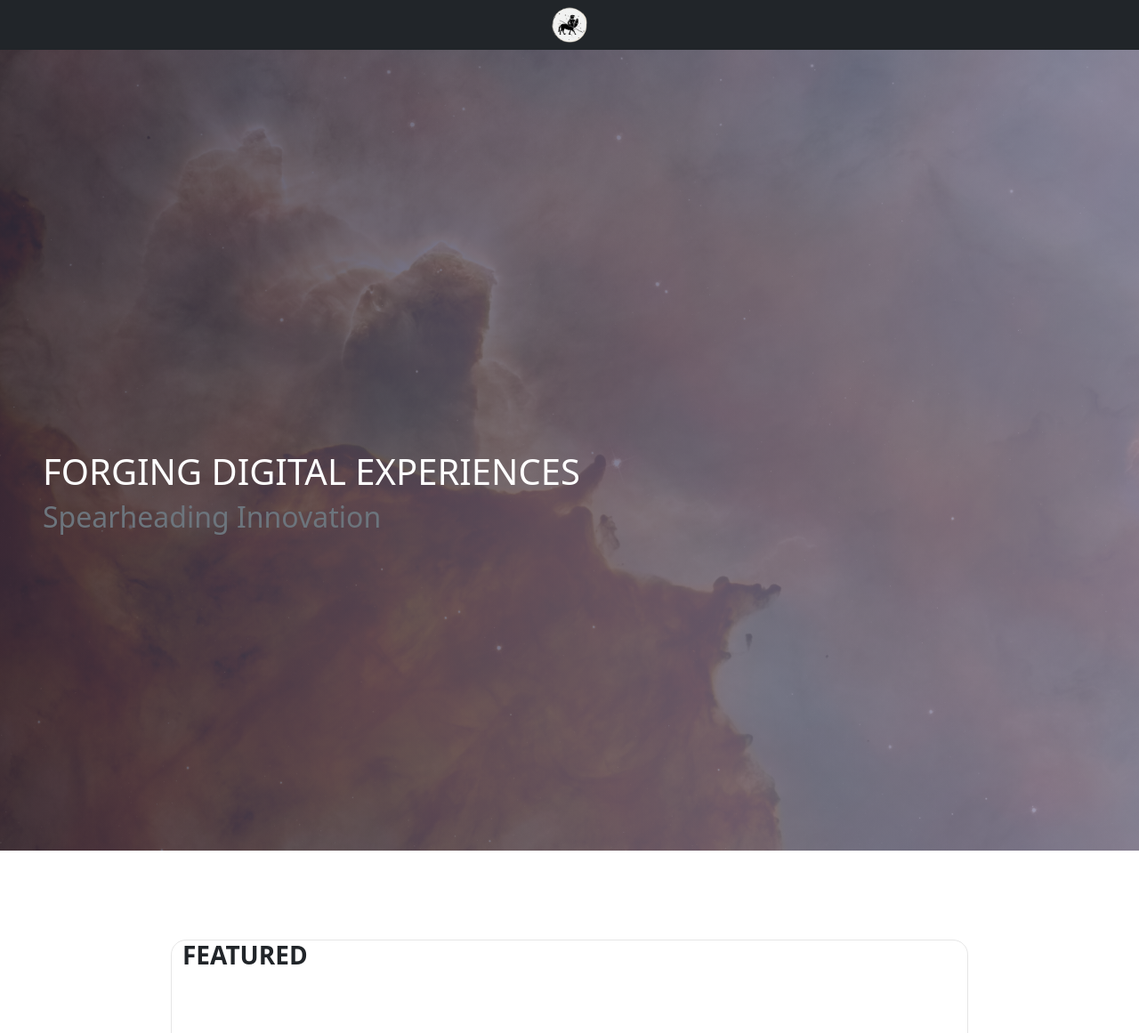
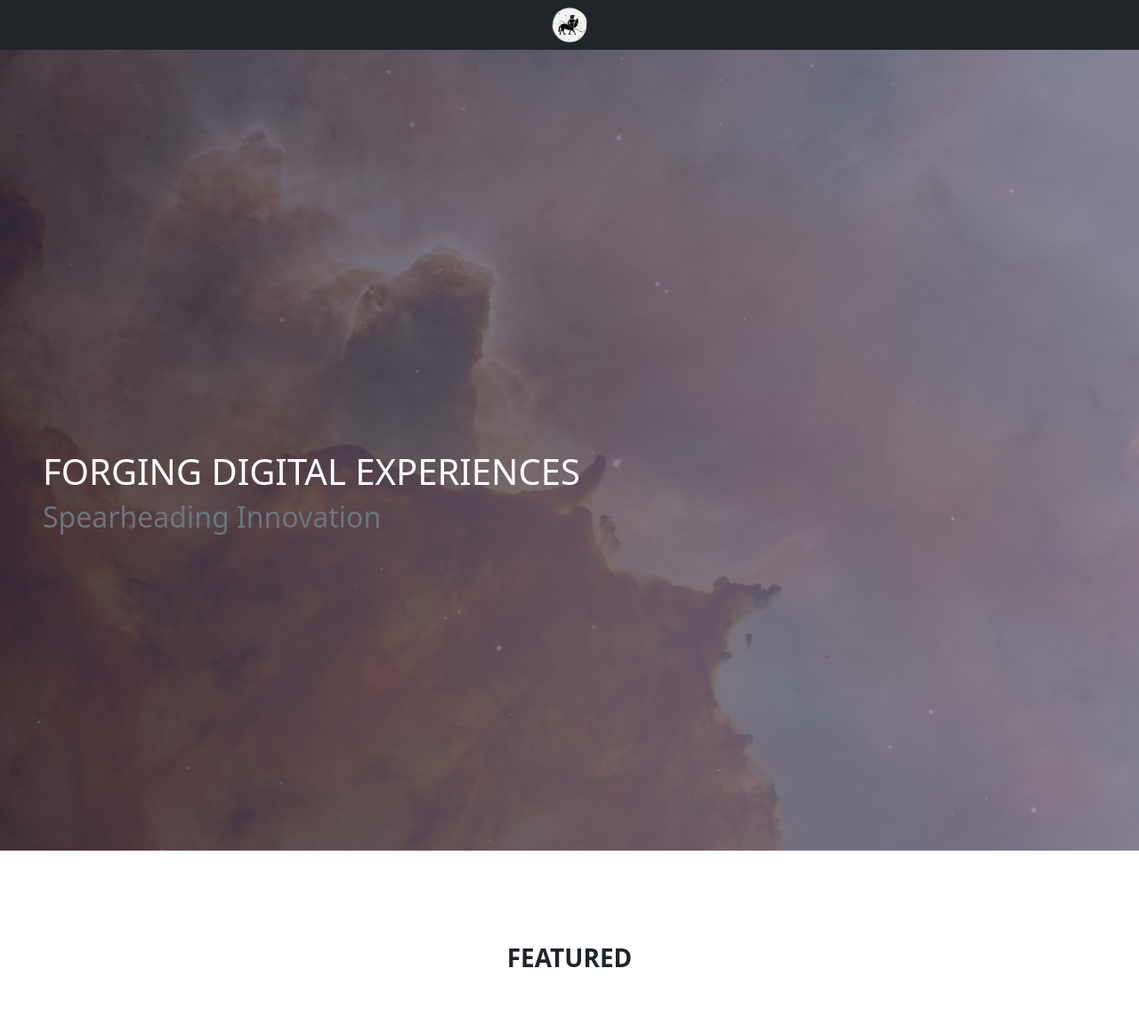
Before and after one commit to studiocentauri/studiocentauri.github.io, a Jekyll site: the page built from index.html, in a window 1280 px wide. Shown: the top 1161 px of the page at 89% size. Built offline with Jekyll 4.4.1, drawn with Linux system fonts in a browser that asks for light colours; nearby versions of some CDN libraries; some web fonts are replaced; comment, search, counter and statistics services are not loaded; grey boxes are pictures that could not be loaded.

Commit message:
Fix section intro borders on home

```diff
--- a/index.html
+++ b/index.html
@@ -18,17 +18,17 @@ permalink: /
   </div>
 </section>
 <!-- Wrapper Start -->
-<section id="intro">
+<section class="p-5">
   <div class="container">
     <div class="row">
       <div class="block">
         <div class="section-title">
-          <h2>Featured</h2>
+          <h2 style="margin: 2em auto;text-align: center;">Featured</h2>
           <!-- <p>Try some of our latest projects.</p> -->
         </div>
         <!-- <p>Try some of our latest projects.</p> -->
       </div>
-      <div class="grid-container">
+      <div class="grid-container" style="width: min-content;margin: auto;">
         <div class="grid-item">
           <iframe
             src="https://itch.io/embed/712010?linkback=true&amp;border_width=3&amp;dark=true"
```
